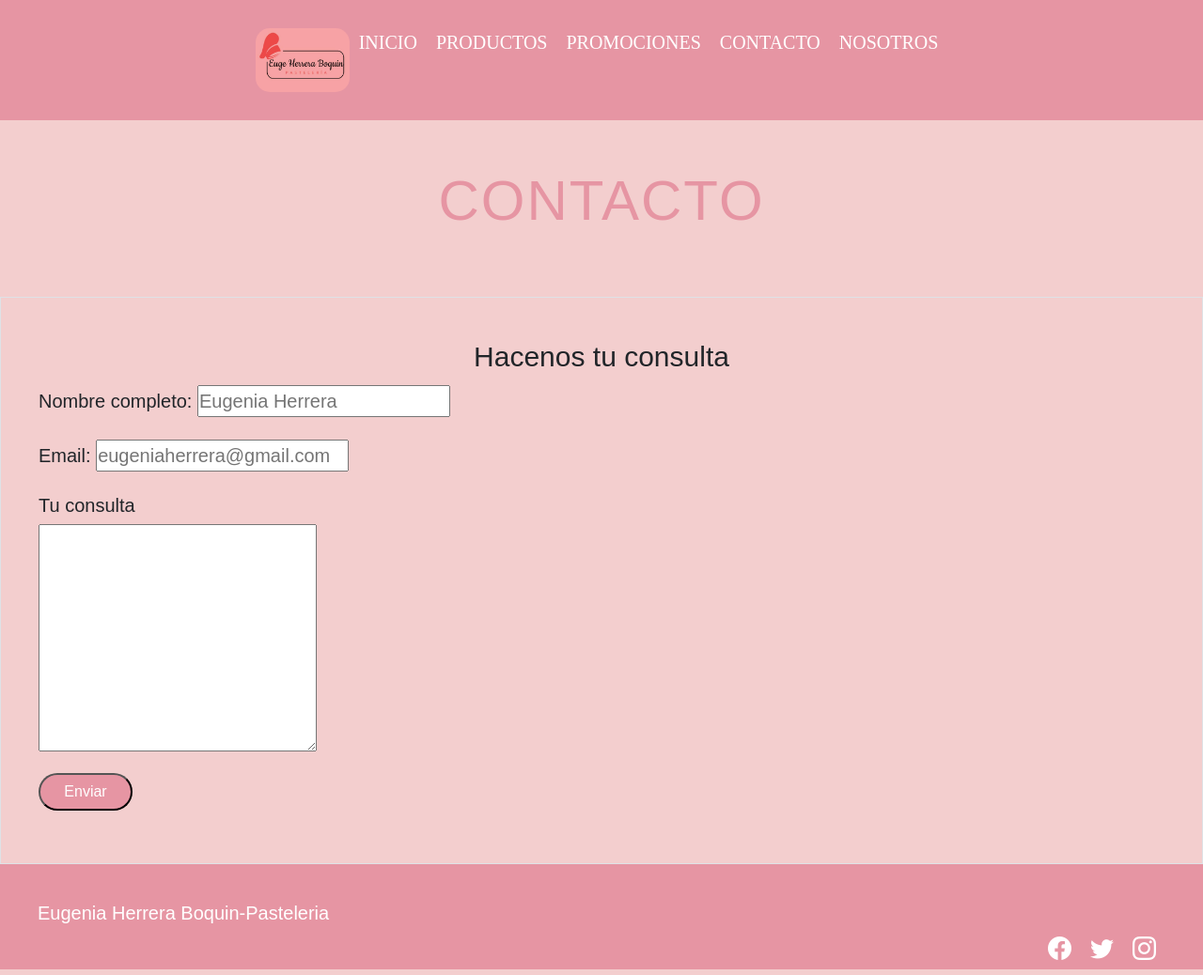
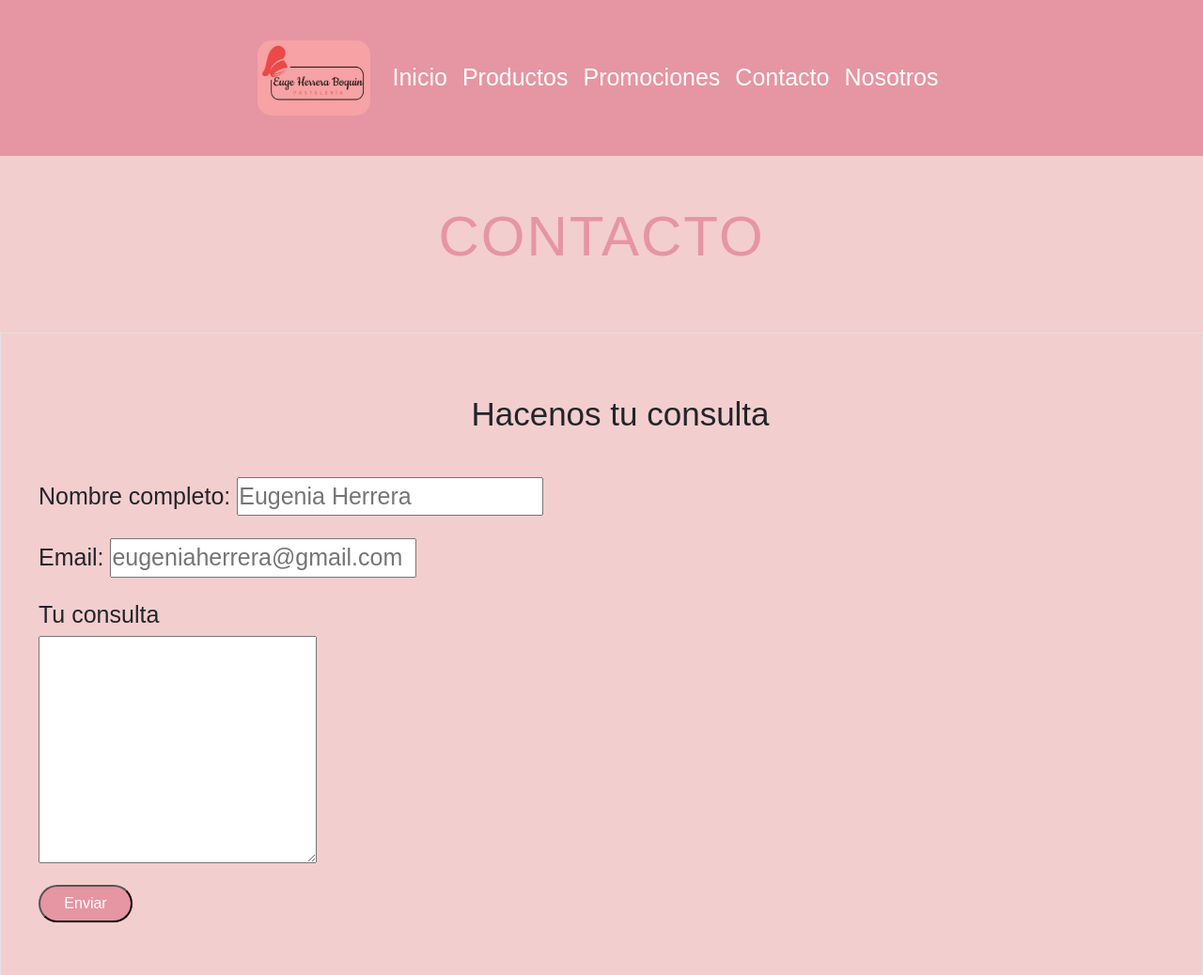
Before and after one commit to eugeherrera/pasteleria-herreraboquin, a plain HTML site: page pages/contacto.html in a window 1280 px wide. Shown: the top 1038 px of the page at 94% size. Drawn offline with nearby package versions, Linux system fonts and the light colour scheme; a web font is replaced by a local one.

Commit message:
entrega final

```diff
--- a/pages/contacto.html
+++ b/pages/contacto.html
@@ -18,21 +18,37 @@
 
     <header>
 
-    <nav>
-        <ul>
-            <li class="style-menu">
-                <a href="../index.html">
-                <img class="icono_menu" src="../assets/icons/logoo.jpeg" alt="logo-ehb" width="100px">
-                </a>
-            </li>
-            <li class="style-menu"> <a class="font_inicio" href="../index.html">Inicio</a></li>
-            <li class="style-menu"> <a class="font_inicio" href="./productos.html">Productos</a></li>
-            <li class="style-menu"> <a class="font_inicio" href="./promociones.html">Promociones</a></li>
-            <li class="style-menu"> <a class="font_inicio" href="#">Contacto</a></li>
-            <li class="style-menu"> <a class="font_inicio" href="./nosotros.html"> Nosotros</a></li>
-    </ul>
+        <nav>
+            <nav class="navbar navbar-expand-lg ">
+              <div class="container-fluid">
+                <a class="navbar-brand" href="../index.html"> <img class="logo-menu" src="../assets/icons/logoo.jpeg"></a>
+                <button class="navbar-toggler" type="button" data-bs-toggle="collapse" data-bs-target="#navbarSupportedContent" aria-controls="navbarSupportedContent" aria-expanded="false" aria-label="Toggle navigation">
+                  <span class="navbar-toggler-icon"></span>
+                </button>
+                <div class="collapse navbar-collapse" id="navbarSupportedContent">
+                  <ul class="navbar-nav me-auto mb-2 mb-lg-0">
+                    <li class="nav-item">
+                      <a class="nav-link active" aria-current="page" href="../index.html">Inicio</a>
+                    </li>
+                    <li class="nav-item">
+                      <a class="nav-link active" aria-current="page" href="./productos.html">Productos</a>
+                    </li>
+                    <li class="nav-item">
+                      <a class="nav-link active" aria-current="page" href="./promociones.html">Promociones</a>
+                    </li>
+                    <li class="nav-item">
+                      <a class="nav-link active" aria-current="page" href="./contacto.html">Contacto</a>
+                    </li>
+                    <li class="nav-item">
+                      <a class="nav-link active" aria-current="page" href="./nosotros.html">Nosotros</a>
+                    </li>
 
-    </nav>
+                  </ul>
+                </div>
+              </div>
+            </nav>
+
+          </nav>
 
     </header>
     <main>
--- a/scss/estilos.scss
+++ b/scss/estilos.scss
@@ -62,8 +62,6 @@ body{
     align-items: center;
     justify-content: center;
     text-transform: uppercase;
-
-
 }
 .home-principal{
     font-family: 'Gentium Book Plus', sans-serif;
@@ -79,9 +77,13 @@ body{
     animation-timing-function: ease-in;
     animation-delay: 0s;
 }
+.logo-menu{
+    width: 120px;
+    height: 80px;
+    border-radius: 15px;
+}
 .icono_menu{
     border-radius: 15px;
-
 }
 .style-menu{
     font-family:'Gentium Book Plus', sans-serif;
@@ -294,11 +296,13 @@ i{
     font-size: 20px;
 
     margin: 60px;
-    padding: 60px;
+    padding: 40px;
     display: flex;
     flex-direction: row;
-    align-items: center;
+    align-items: stretch;
     justify-content: center;
+    text-transform: uppercase;
+    gap: 100px;
 }
 
 .formulario{
@@ -306,15 +310,20 @@ i{
    padding:40px;
    font-family: 'Gentium Book Plus', sans-serif;
 }
-.formulario_contacto{
-    font-family: 'Gentium Book Plus', sans-serif;
-    font-size: 30px;
-    text-align: center;
-}
 .formulario__contacto{
     font-family: 'Gentium Book Plus', sans-serif;
-    font-size: 20px
+    font-size: 25px;
+
 }
+.formulario_contacto{
+    font-family:'Gentium Book Plus', sans-serif;
+    font-size: 35px;
+    text-align: center;
+    margin: 20px;
+    padding: 20px;
+
+}
+
 
 .imagen_nosotros{
     width: 30rem;
@@ -352,9 +361,15 @@ i{
     justify-items: center;
     align-items: center;
 }
-.flex_productos > *{
+.flex_productos  *{
     padding: 10px;
     margin: 10px;
+}
+
+.navbar-nav .nav-link.active{
+    color: white;
+    font-family:'Gentium Book Plus', sans-serif;
+    font-size: 25px;
 }
 
 
@@ -369,6 +384,8 @@ header{
 
 @media (max-width:768px){
     .grid-container{
+        grid-template-columns: repeat(1,1fr);
+        grid-template-rows: repeat(3,1fr);
         grid-template-areas:
         "torta1"
         "torta2"
@@ -376,6 +393,8 @@ header{
     }
     .grid-productos{
         width: 100%;
+        grid-template-columns: repeat(2,1fr);
+        grid-template-rows: repeat(3,1fr);
         grid-template-areas:
         "uno dos"
         "tres cuatro"
@@ -402,6 +421,8 @@ header{
     }
     /** index**/
     .grid-container{
+        grid-template-columns: repeat(1,1fr);
+        grid-template-rows: repeat(1fr);
         grid-template-areas:
         "torta1"
         "torta2"
@@ -409,6 +430,8 @@ header{
     }
     /** productos**/
     .grid-productos{
+        grid-template-columns: repeat(1,1fr);
+        grid-template-rows: repeat(6,1fr);
         grid-template-areas:
         "uno"
         "dos"
```
Also changed, not shown: index.html (+30 -12 lines), pages/nosotros.html (+29 -14 lines), pages/productos.html (+29 -15 lines), pages/promociones.html (+29 -14 lines), css/estilos.css, 1 other file.
